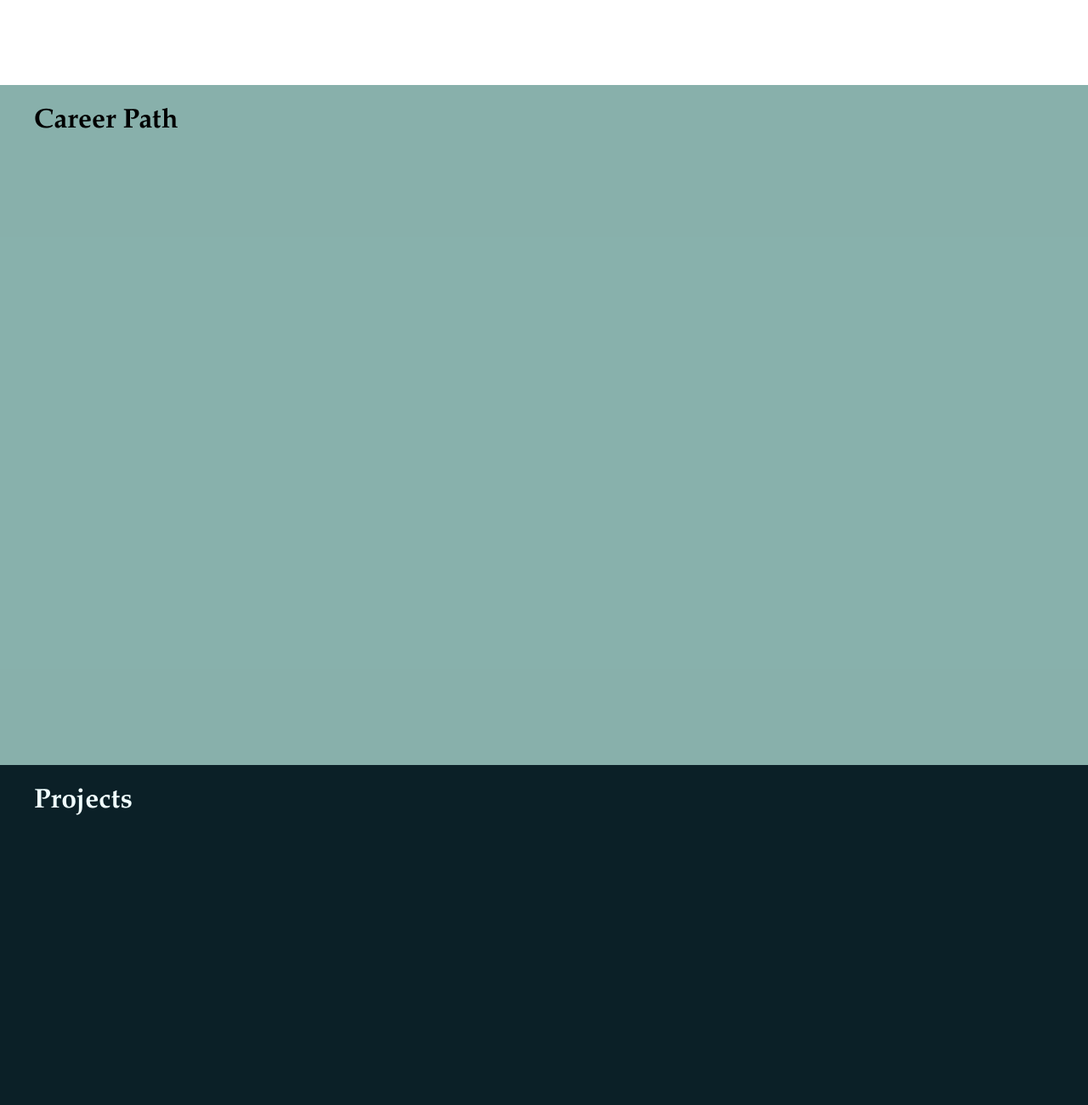
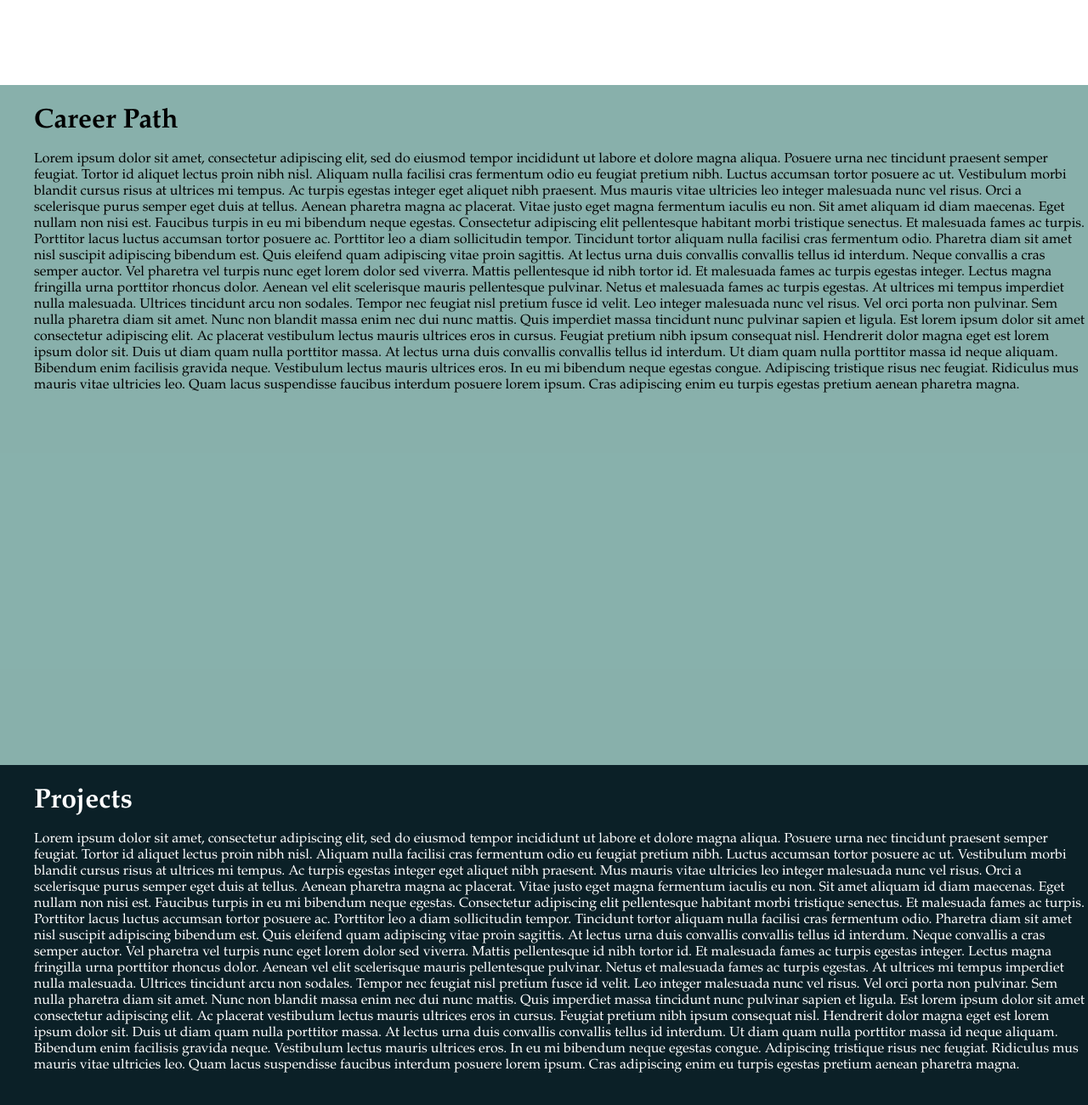
Before and after one commit to opedrenyo/cv, a plain HTML site: page index.html in a window 1280 px wide. Shown: the part 1500-2800 px from the top of the page at 85% size. Drawn offline with Linux system fonts and the light colour scheme.

Commit message:
add lorem ipsum

```diff
--- a/index.html
+++ b/index.html
@@ -67,9 +67,21 @@
     </div>
     <div class="careerpath-container">
         <h1 class = title>Career Path</h1>
+        <p class = "lorem-ipsum">Lorem ipsum dolor sit amet, consectetur adipiscing elit, sed do eiusmod tempor incididunt ut labore et dolore magna aliqua. Posuere urna nec tincidunt praesent semper feugiat. Tortor id aliquet lectus proin nibh nisl. Aliquam nulla facilisi cras fermentum odio eu feugiat pretium nibh. Luctus accumsan tortor posuere ac ut. Vestibulum morbi blandit cursus risus at ultrices mi tempus. Ac turpis egestas integer eget aliquet nibh praesent. Mus mauris vitae ultricies leo integer malesuada nunc vel risus. Orci a scelerisque purus semper eget duis at tellus. Aenean pharetra magna ac placerat. Vitae justo eget magna fermentum iaculis eu non. Sit amet aliquam id diam maecenas. Eget nullam non nisi est.
+
+            Faucibus turpis in eu mi bibendum neque egestas. Consectetur adipiscing elit pellentesque habitant morbi tristique senectus. Et malesuada fames ac turpis. Porttitor lacus luctus accumsan tortor posuere ac. Porttitor leo a diam sollicitudin tempor. Tincidunt tortor aliquam nulla facilisi cras fermentum odio. Pharetra diam sit amet nisl suscipit adipiscing bibendum est. Quis eleifend quam adipiscing vitae proin sagittis. At lectus urna duis convallis convallis tellus id interdum. Neque convallis a cras semper auctor. Vel pharetra vel turpis nunc eget lorem dolor sed viverra. Mattis pellentesque id nibh tortor id. Et malesuada fames ac turpis egestas integer. Lectus magna fringilla urna porttitor rhoncus dolor. Aenean vel elit scelerisque mauris pellentesque pulvinar. Netus et malesuada fames ac turpis egestas. At ultrices mi tempus imperdiet nulla malesuada. Ultrices tincidunt arcu non sodales.
+
+            Tempor nec feugiat nisl pretium fusce id velit. Leo integer malesuada nunc vel risus. Vel orci porta non pulvinar. Sem nulla pharetra diam sit amet. Nunc non blandit massa enim nec dui nunc mattis. Quis imperdiet massa tincidunt nunc pulvinar sapien et ligula. Est lorem ipsum dolor sit amet consectetur adipiscing elit. Ac placerat vestibulum lectus mauris ultrices eros in cursus. Feugiat pretium nibh ipsum consequat nisl. Hendrerit dolor magna eget est lorem ipsum dolor sit. Duis ut diam quam nulla porttitor massa. At lectus urna duis convallis convallis tellus id interdum. Ut diam quam nulla porttitor massa id neque aliquam. Bibendum enim facilisis gravida neque. Vestibulum lectus mauris ultrices eros. In eu mi bibendum neque egestas congue. Adipiscing tristique risus nec feugiat. Ridiculus mus mauris vitae ultricies leo. Quam lacus suspendisse faucibus interdum posuere lorem ipsum. Cras adipiscing enim eu turpis egestas pretium aenean pharetra magna.
+        </p>
     </div>
     <div class="projects-container">
-    <h1 style =color:azure class = title>Projects</h1>
+        <h1 class = title>Projects</h1>
+        <p class = "lorem-ipsum">Lorem ipsum dolor sit amet, consectetur adipiscing elit, sed do eiusmod tempor incididunt ut labore et dolore magna aliqua. Posuere urna nec tincidunt praesent semper feugiat. Tortor id aliquet lectus proin nibh nisl. Aliquam nulla facilisi cras fermentum odio eu feugiat pretium nibh. Luctus accumsan tortor posuere ac ut. Vestibulum morbi blandit cursus risus at ultrices mi tempus. Ac turpis egestas integer eget aliquet nibh praesent. Mus mauris vitae ultricies leo integer malesuada nunc vel risus. Orci a scelerisque purus semper eget duis at tellus. Aenean pharetra magna ac placerat. Vitae justo eget magna fermentum iaculis eu non. Sit amet aliquam id diam maecenas. Eget nullam non nisi est.
+
+            Faucibus turpis in eu mi bibendum neque egestas. Consectetur adipiscing elit pellentesque habitant morbi tristique senectus. Et malesuada fames ac turpis. Porttitor lacus luctus accumsan tortor posuere ac. Porttitor leo a diam sollicitudin tempor. Tincidunt tortor aliquam nulla facilisi cras fermentum odio. Pharetra diam sit amet nisl suscipit adipiscing bibendum est. Quis eleifend quam adipiscing vitae proin sagittis. At lectus urna duis convallis convallis tellus id interdum. Neque convallis a cras semper auctor. Vel pharetra vel turpis nunc eget lorem dolor sed viverra. Mattis pellentesque id nibh tortor id. Et malesuada fames ac turpis egestas integer. Lectus magna fringilla urna porttitor rhoncus dolor. Aenean vel elit scelerisque mauris pellentesque pulvinar. Netus et malesuada fames ac turpis egestas. At ultrices mi tempus imperdiet nulla malesuada. Ultrices tincidunt arcu non sodales.
+
+            Tempor nec feugiat nisl pretium fusce id velit. Leo integer malesuada nunc vel risus. Vel orci porta non pulvinar. Sem nulla pharetra diam sit amet. Nunc non blandit massa enim nec dui nunc mattis. Quis imperdiet massa tincidunt nunc pulvinar sapien et ligula. Est lorem ipsum dolor sit amet consectetur adipiscing elit. Ac placerat vestibulum lectus mauris ultrices eros in cursus. Feugiat pretium nibh ipsum consequat nisl. Hendrerit dolor magna eget est lorem ipsum dolor sit. Duis ut diam quam nulla porttitor massa. At lectus urna duis convallis convallis tellus id interdum. Ut diam quam nulla porttitor massa id neque aliquam. Bibendum enim facilisis gravida neque. Vestibulum lectus mauris ultrices eros. In eu mi bibendum neque egestas congue. Adipiscing tristique risus nec feugiat. Ridiculus mus mauris vitae ultricies leo. Quam lacus suspendisse faucibus interdum posuere lorem ipsum. Cras adipiscing enim eu turpis egestas pretium aenean pharetra magna.
+        </p>
     </div>
 
 </body>
--- a/styles.css
+++ b/styles.css
@@ -27,6 +27,7 @@ html, body {
     min-height: 100vh;
     background-color: #0b2027;
     padding-left: 5vh;
+    color: white;
 }
 
 .icons {
@@ -61,3 +62,8 @@ html, body {
     position: relative;
     margin-top: 7vh;
 }
+
+.lorem-ipsum {
+    position:relative;
+    top: 3vh;
+}
```
